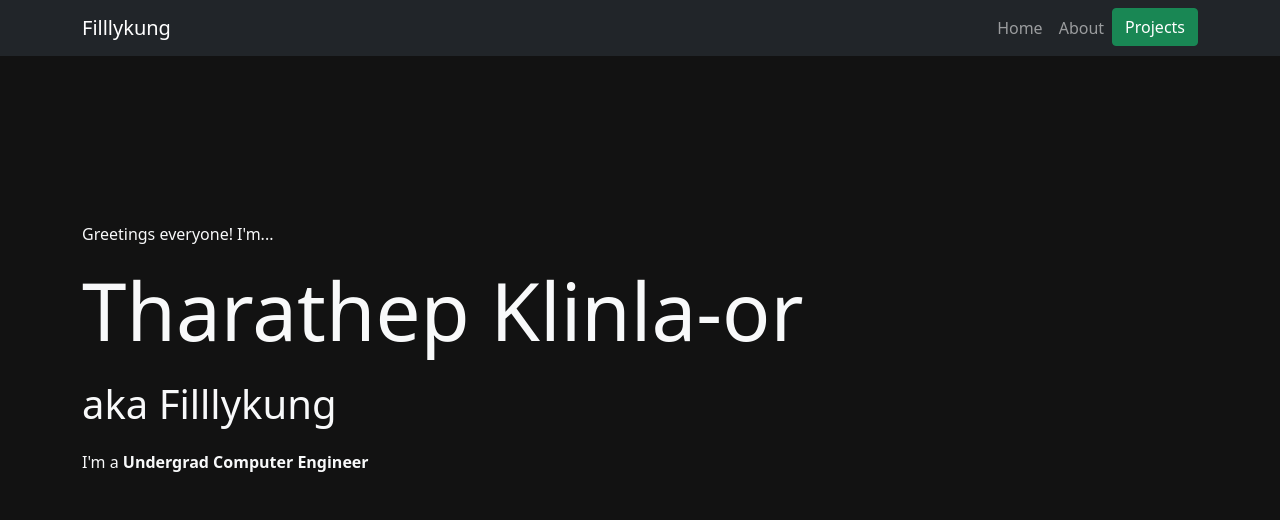
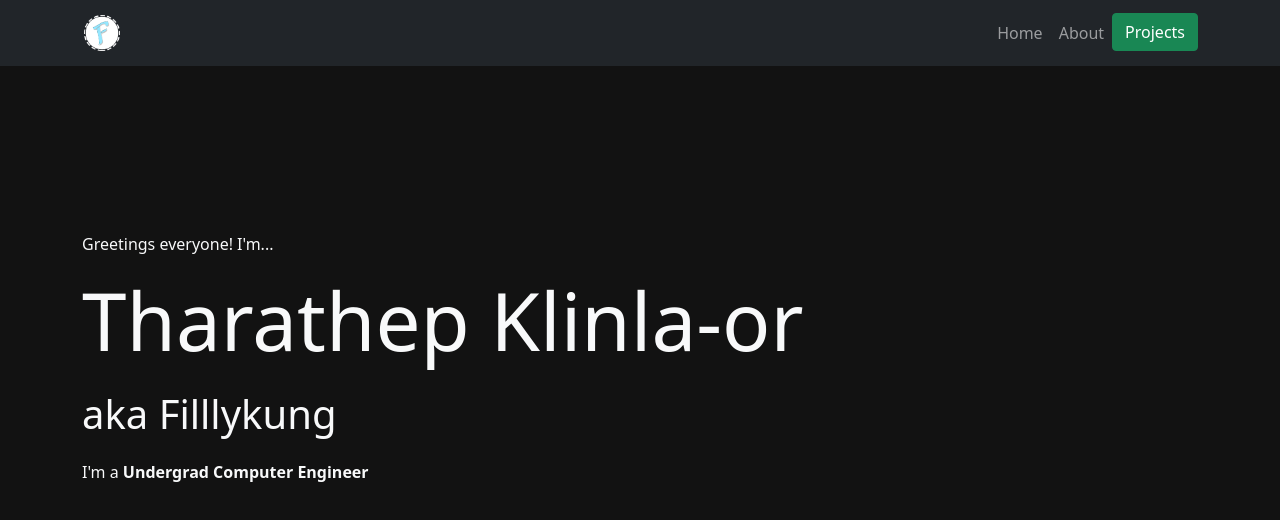
Before and after one commit to RealFilllykung/realfilllykung.github.io, a React (Create React App) app: page / in a window 1280 px wide. Shown: the top 520 px of the page. Built offline with nearby package versions, Linux system fonts and the light colour scheme.

Commit message:
Change the logo of the website and rename the website to Filllykung Portfolio

```diff
--- a/public/index.html
+++ b/public/index.html
@@ -24,7 +24,7 @@
       work correctly both with client-side routing and a non-root public URL.
       Learn how to configure a non-root public URL by running `npm run build`.
     -->
-    <title>React App</title>
+    <title>Filllykung Portfolio</title>
   </head>
   <body>
     <noscript>You need to enable JavaScript to run this app.</noscript>
--- a/src/components/app/AppBar.js
+++ b/src/components/app/AppBar.js
@@ -6,6 +6,7 @@ import Nav from 'react-bootstrap/Nav'
 import AppBarOptions from './AppBarOptions.json'
 import Button from 'react-bootstrap/Button'
 import { Link } from 'react-router-dom'
+import Logo from '../../images/logo.png'
 
 class AppBarOption extends React.Component{
     render(){
@@ -40,7 +41,15 @@ class Appbar extends React.Component{
         return(
             <Navbar bg="dark" variant="dark">
             <Container>
-            <Navbar.Brand href="/">Filllykung</Navbar.Brand>
+            <Navbar.Brand href="/">
+                <img
+                    alt=""
+                    src={Logo}
+                    width="40"
+                    height="40"
+                    className="d-inline-block align-top"
+                />{' '}
+            </Navbar.Brand>
             <AppBarOption></AppBarOption>
             </Container>
           </Navbar>
```
Also changed, not shown: src/images/logo.png (added).
